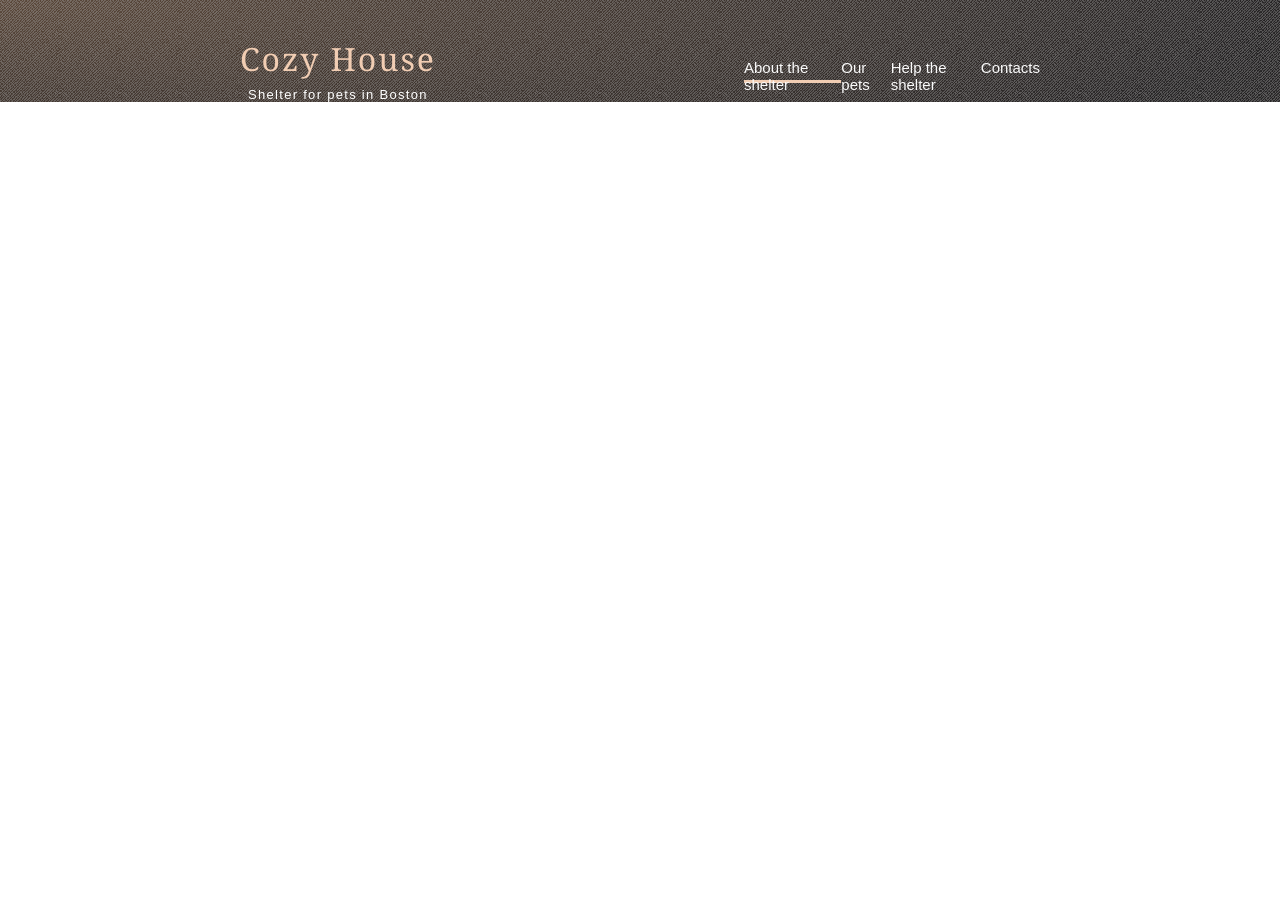
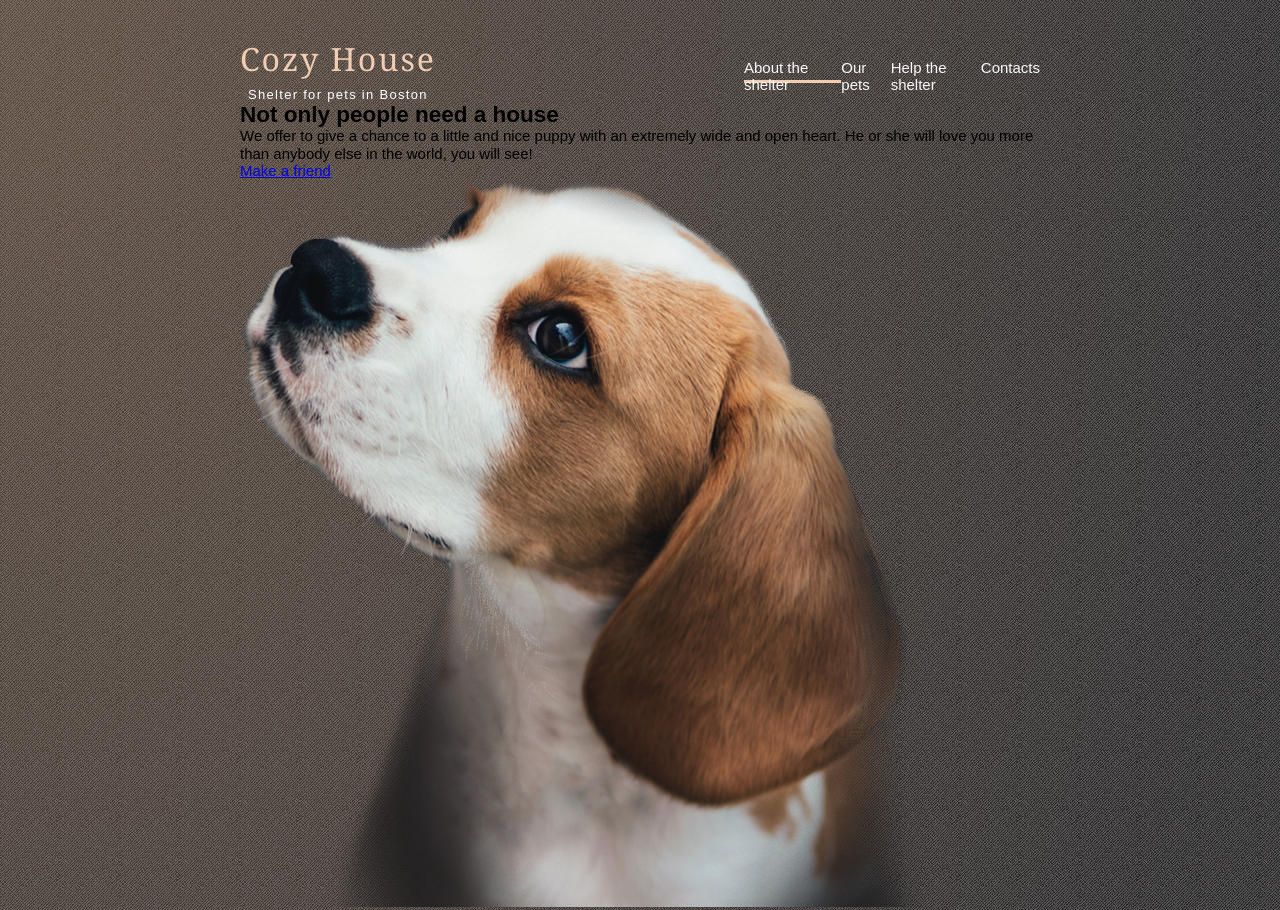
Before and after one commit to GuyFox70/shelter, a website: page src/index.pug in a window 1280 px wide. Before the commit the page ends 800 px from the top, so only its background shows below. Drawn offline with nearby package versions, Linux system fonts and the light colour scheme; files that its build step writes are made by us from their sources; files whose address does not match are found by name.

Commit message:
feat: add block with dog

```diff
--- a/shelter/assets/css/style.css
+++ b/shelter/assets/css/style.css
@@ -1,6 +1,5 @@
 * {
-  -webkit-box-sizing: border-box;
-          box-sizing: border-box;
+  box-sizing: border-box;
   margin: 0;
   padding: 0;
 }
@@ -29,12 +28,8 @@ body {
 }
 
 .hat__navigation {
-  display: -webkit-box;
-  display: -ms-flexbox;
   display: flex;
-  -webkit-box-pack: justify;
-      -ms-flex-pack: justify;
-          justify-content: space-between;
+  justify-content: space-between;
 }
 
 .hat__logo {
@@ -65,15 +60,9 @@ body {
 .hat__menu {
   width: 37%;
   list-style: none;
-  display: -webkit-box;
-  display: -ms-flexbox;
   display: flex;
-  -webkit-box-pack: justify;
-      -ms-flex-pack: justify;
-          justify-content: space-between;
-  -webkit-box-align: center;
-      -ms-flex-align: center;
-          align-items: center;
+  justify-content: space-between;
+  align-items: center;
 }
 
 .hat__menu > li {
@@ -100,6 +89,3 @@ body {
 .hat__menu > .hat__menu-item_active {
   border-bottom: 3px solid #f1cdb3;
 }
-@supports (-webkit-appearance:none){
-.hat{background:url("../img/noise-lines.webp"), radial-gradient(100% 215.42% at 0% 0%, #5b483a 0%, #262425 100%), #211f20}
-}
--- a/src/index.pug
+++ b/src/index.pug
@@ -23,3 +23,11 @@ html(lang="en")
                 a(href="#") Help the shelter
               li
                 a(href="#") Contacts
+          section(class="hat__dog")
+            div(class="hat__dog-house")
+              h2 Not only people need a house
+              p We offer to give a chance to a little and nice puppy with an extremely wide and open heart. He or she will love you more than anybody else in the world, you will see!
+              a(href="#") Make a friend
+            div(class="hat__image-puppy")
+              div(class="hat__container-image-puppy")
+                img(src="./assets/img/puppy.png" alt="puppy")
```
Also changed, not shown: shelter/assets/css/style.min.css, shelter/assets/img/puppy.png (added), shelter/index.html, shelter/index.min.html, src/img/puppy.png (added).
